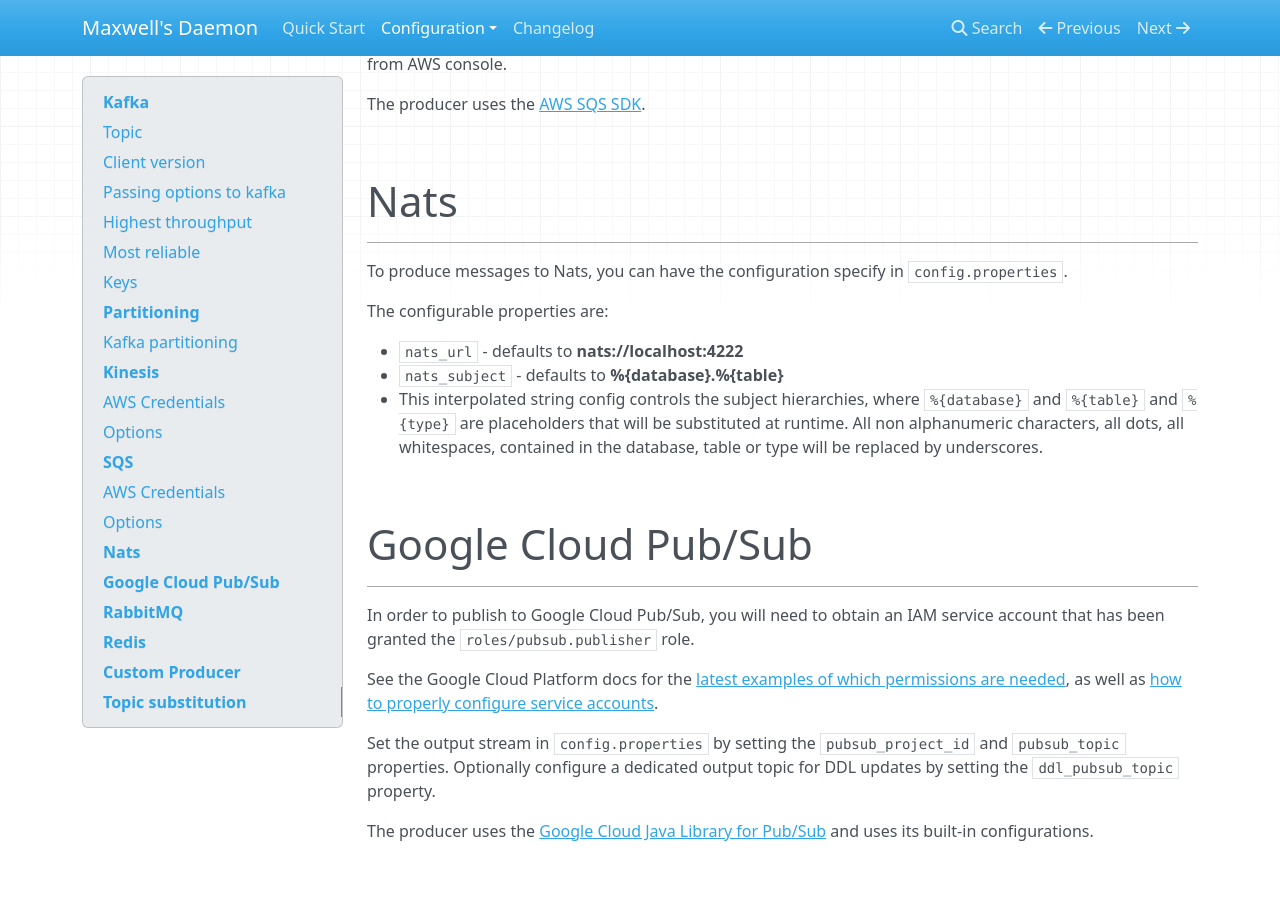
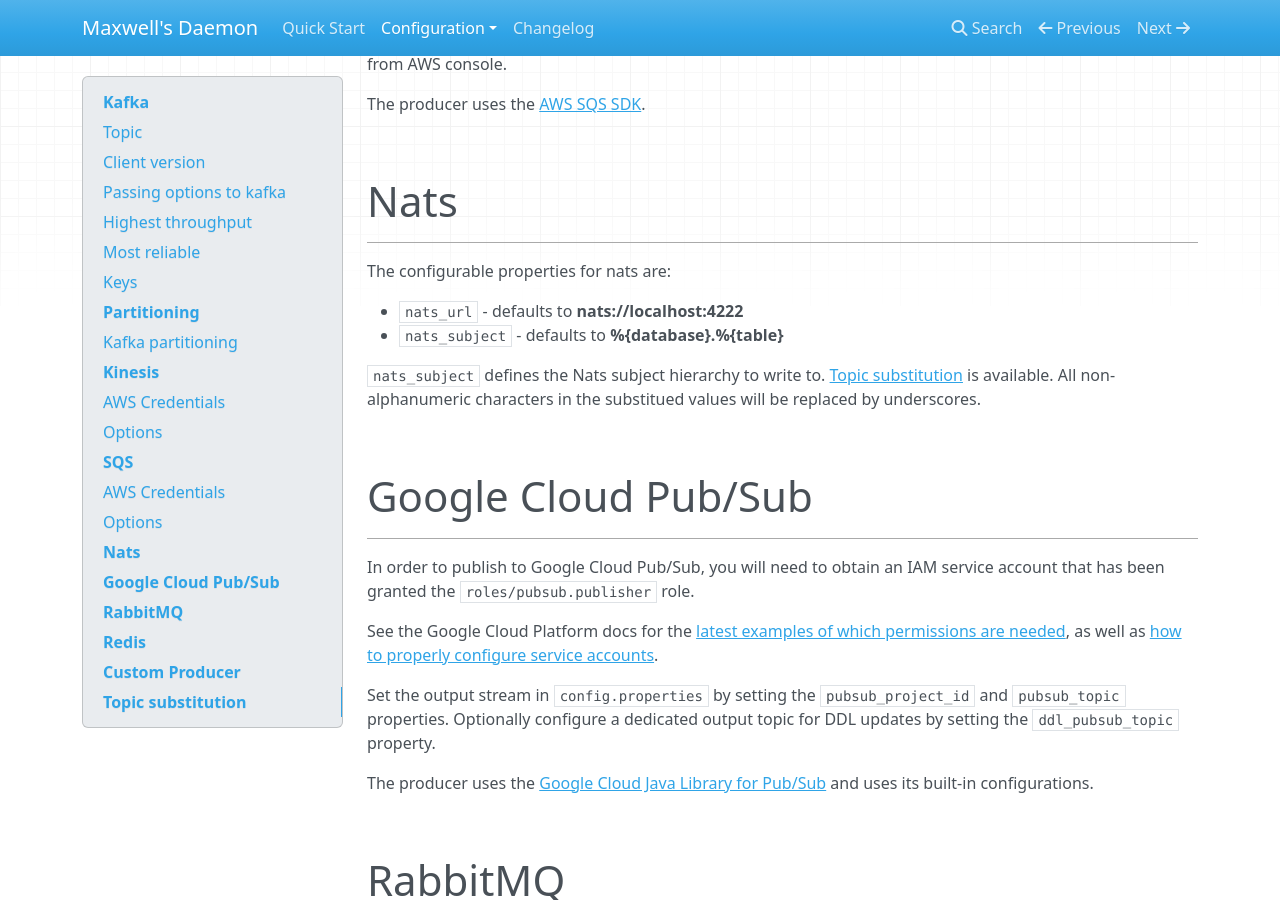
Before and after one commit to zendesk/maxwell, an MkDocs documentation site: the page built from docs/docs/producers.md, in a window 1280 px wide and 900 px high, scrolled down 4676 px. Built offline with MkDocs 1.6.1, drawn with Linux system fonts in a browser that asks for light colours; nearby versions of some CDN libraries.

Commit message:
update nats docs

```diff
--- a/docs/docs/producers.md
+++ b/docs/docs/producers.md
@@ -222,13 +222,13 @@
 
 # Nats
 ***
-To produce messages to Nats, you can have the configuration specify in `config.properties`.
-
-The configurable properties are:
+The configurable properties for nats are:
 
 - `nats_url` - defaults to **nats://localhost:4222**
 - `nats_subject` - defaults to **%{database}.%{table}**
-  - This interpolated string config controls the subject hierarchies, where `%{database}` and `%{table}` and `%{type}` are placeholders that will be substituted at runtime. All non alphanumeric characters, all dots, all whitespaces, contained in the database, table or type will be replaced by underscores.
+
+`nats_subject` defines the Nats subject hierarchy to write to.  [Topic substitution](/producers#topic-substitution) is available.
+All non-alphanumeric characters in the substitued values will be replaced by underscores.
 
 # Google Cloud Pub/Sub
 ***
```
